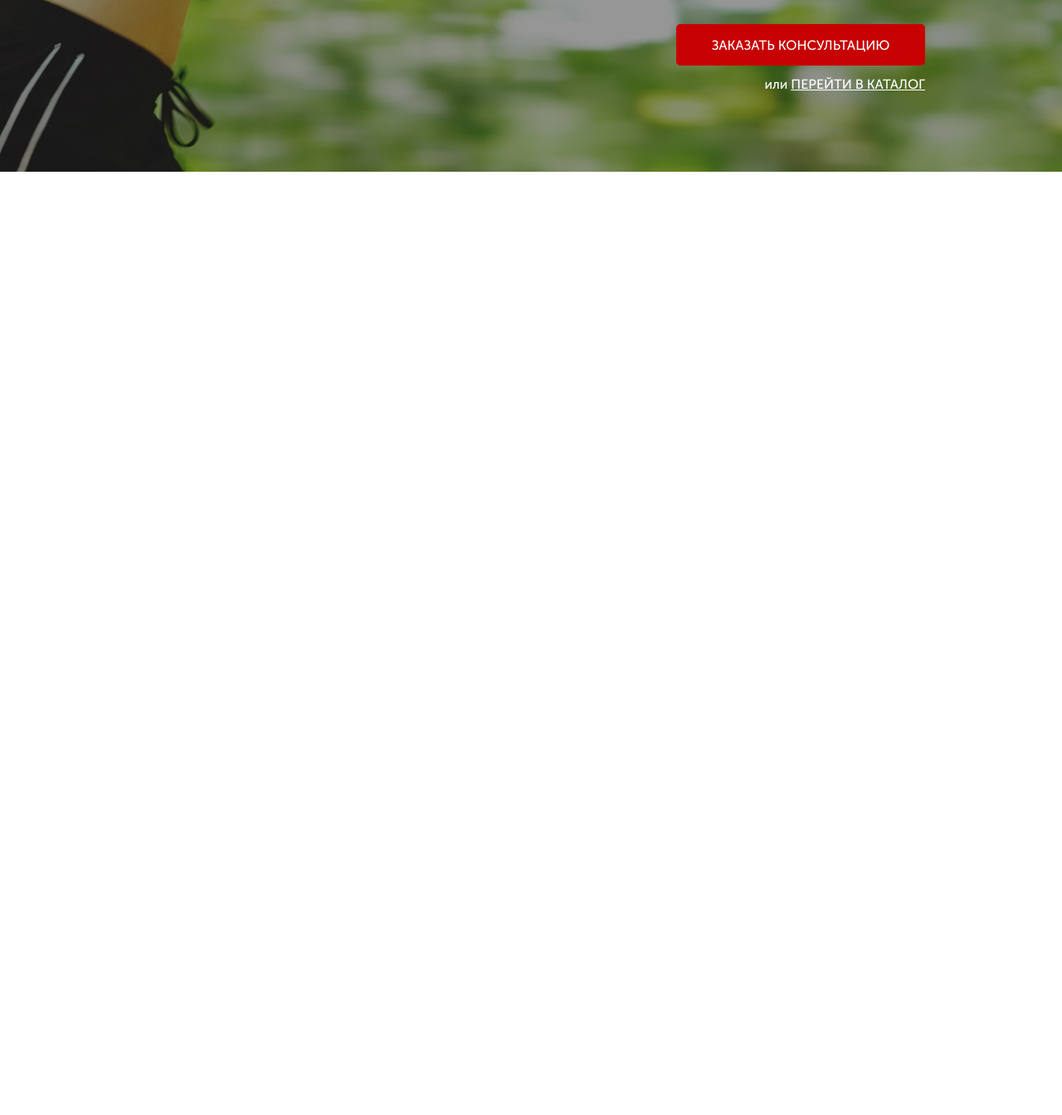
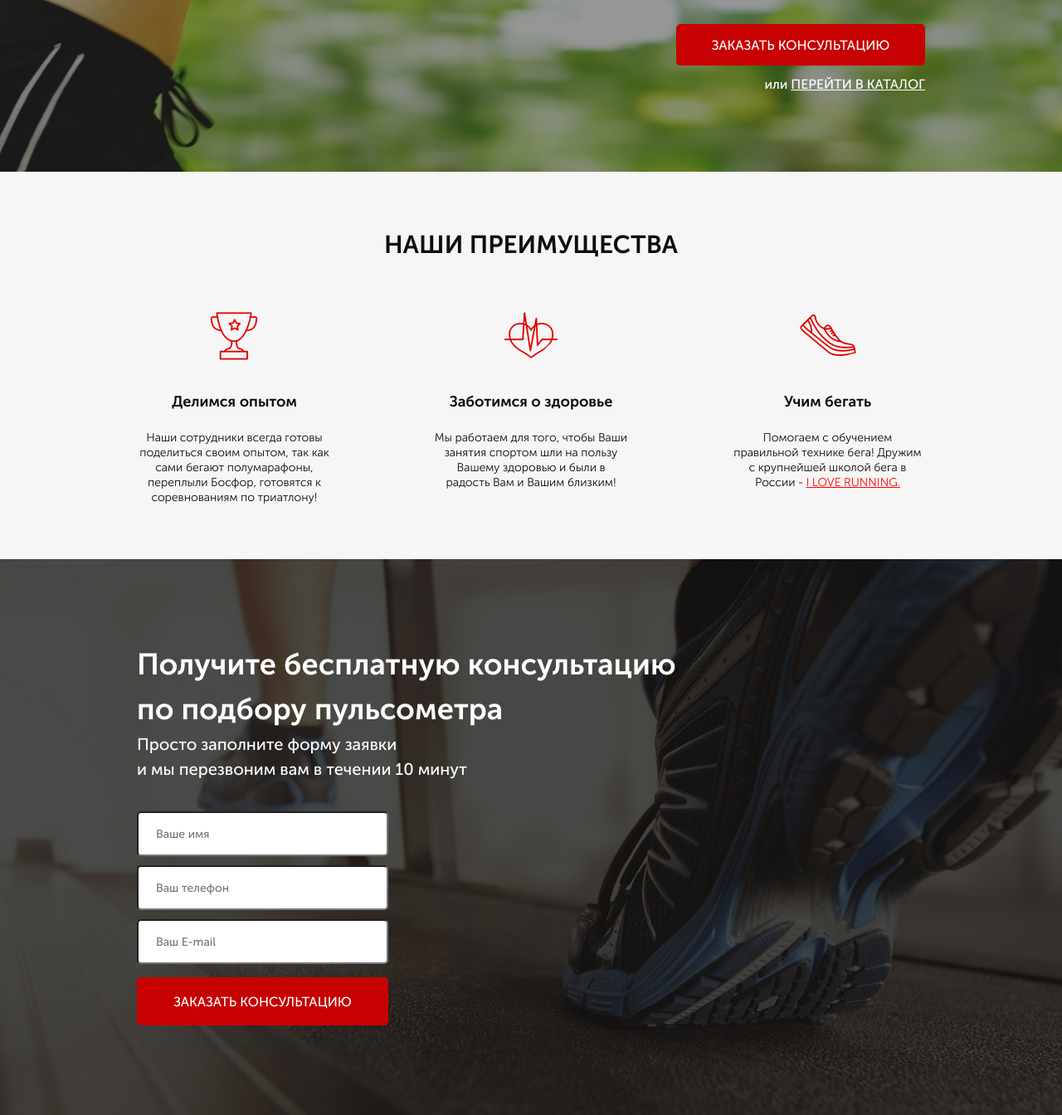
Before and after one commit to AnnyniSpi/pulse, a website: page src/index.html in a window 1280 px wide. Shown: the part 447-1791 px from the top of the page at 83% size. Before the commit the page ends 800 px from the top, so only its background shows below. Drawn offline with Linux system fonts and the light colour scheme.

Commit message:
added sections advantages and consultation

```diff
--- a/src/index.html
+++ b/src/index.html
@@ -56,6 +56,57 @@
           </div>
         </div>
       </section>
+
+      <section class="advantages">
+        <div class="container">
+          <h2 class="title advantages__title">
+            НАШИ ПРЕИМУЩЕСТВА
+          </h2>
+          <div class="advantages__wrapper">
+              <div class="advantages__item">
+                <img src="icon/advantages/cup.png" alt="cup" class="advantages__item-img">
+                <div class="advantages__item-title">Делимся опытом</div>
+                <div class="advantages__item-subtitle">Наши сотрудники всегда готовы поделиться своим опытом, так как сами бегают
+                  полумарафоны, переплыли Босфор, готовятся к
+                  соревнованиям по триатлону!</div>
+              </div>
+              <div class="advantages__item">
+                <img src="icon/advantages/heart.png" alt="heart" class="advantages__item-img">
+                <div class="advantages__item-title">Заботимся о здоровье</div>
+                <div class="advantages__item-subtitle">Мы работаем для того, чтобы Ваши занятия спортом шли на пользу Вашему здоровью
+                  и были в радость Вам и Вашим близким!</div>
+              </div>
+              <div class="advantages__item">
+                <img src="icon/advantages/shoe.png" alt="shoe" class="advantages__item-img">
+                <div class="advantages__item-title">Учим бегать</div>
+                <div class="advantages__item-subtitle">Помогаем с обучением правильной технике бега! Дружим с крупнейшей школой бега в
+                  России - <a class="advantages__item-link" href="#">I LOVE RUNNING.</a></div>
+              </div>
+          </div>
+        </div>
+      </section>
+
+      <section class="consultation">
+        <div class="container">
+          <h2 class="title consultation__title">
+            Получите бесплатную консультацию <br>
+            по подбору пульсометра
+          </h2>
+          <div class="consultation__descr">Просто заполните форму заявки <br>
+          и мы перезвоним вам в течении 10 минут</div>
+
+          <form class="feed-form" action="#">
+            <input name="name" required placeholder="Ваше имя" type="text">
+            <input name="'phone" required placeholder="Ваш телефон" type="tel">
+            <input name="email" required placeholder="Ваш E-mail" type="email">
+
+            <button class="button button-consultation">
+              заказать кОНСУЛЬТАЦИЮ
+            </button>
+          </form>
+        </div>
+      </section>
+
     </main>
     <footer class="footer"></footer>
   </body>
--- /dev/null
+++ b/src/sass/blocks/_advantages.scss
@@ -0,0 +1,37 @@
+.advantages {
+  padding: 73px 0 65px;
+  background-color: #F6F6F6;
+  &__wrapper {
+    margin-top: 60px;
+    display: flex;
+    justify-content: space-between;
+  }
+  &__item {
+    display: flex;
+    flex-direction: column;
+    align-items: center;
+    max-width: 235px;
+  }
+  &__item-img {
+    width: 70px;
+    height: 70px;
+  }
+  &__item-title {
+    margin-top: 30px;
+    color: #0D0D0D;
+    font-size: 18px;
+    font-weight: 700;
+    line-height: 29px;
+  }
+  &__item-subtitle {
+    margin-top: 20px;
+    color: #0D0D0D;
+    font-size: 14px;
+    font-weight: 300;
+    line-height: 18px;
+    text-align: center;
+  }
+  &__item-link {
+    color: #FF0000;
+  }
+}
--- a/src/sass/blocks/_buttons.scss
+++ b/src/sass/blocks/_buttons.scss
@@ -4,6 +4,7 @@
   border: none;
   border-radius: 5px;
   color: #FFFFFF;
+  font-family: 'Museo Sans Cyrl', sans-serif;
   font-weight: 500;
   font-size: 12px;
   line-height: 19px;
@@ -17,4 +18,11 @@
     font-size: 16px;
     line-height: 25px;
   }
+  &-consultation {
+    margin-top: 5px;
+    width: 100%;
+    height: 58px;
+    font-size: 16px;
+    line-height: 25px;
+  }
 }
--- /dev/null
+++ b/src/sass/blocks/_consultation.scss
@@ -0,0 +1,18 @@
+.consultation {
+  // min-height: 680px;
+  padding: 100px 0 108px;
+  background: url('../img/bg/consultation_bg.jpeg') center (center / cover) no-repeat;
+  &__title {
+    color: #FFFFFF;
+    font-size: 36px;
+    font-weight: 700;
+    line-height: 54px;
+    text-align: left;
+  }
+  &__descr {
+    color: #FFFFFF;
+    font-size: 20px;
+    font-weight: 500;
+    line-height: 30px;
+  }
+}
--- /dev/null
+++ b/src/sass/blocks/_forms.scss
@@ -0,0 +1,16 @@
+.feed-form {
+  margin-top: 36px;
+  display: flex;
+  flex-direction: column;
+  gap: 11px;
+  width: 303px;
+  input {
+    height: 54px;
+    background: #FFFFFF;
+    border-radius: 5px;
+    padding: 0 21px;
+    color: #4B4B4B;
+    font-size: 14px;
+    font-weight: 400;
+  }
+}
--- /dev/null
+++ b/src/sass/blocks/_title.scss
@@ -0,0 +1,7 @@
+.title {
+  color: #0D0D0D;
+  font-size: 30px;
+  font-weight: 700;
+  line-height: 30px;
+  text-align: center;
+}
--- a/src/sass/style.scss
+++ b/src/sass/style.scss
@@ -37,3 +37,7 @@ body {
 @import "blocks/promo";
 @import "blocks/header";
 @import "blocks/buttons";
+@import "blocks/title";
+@import "blocks/advantages";
+@import "blocks/consultation";
+@import "blocks/forms";
```
Also changed, not shown: src/css/style.min.css.
